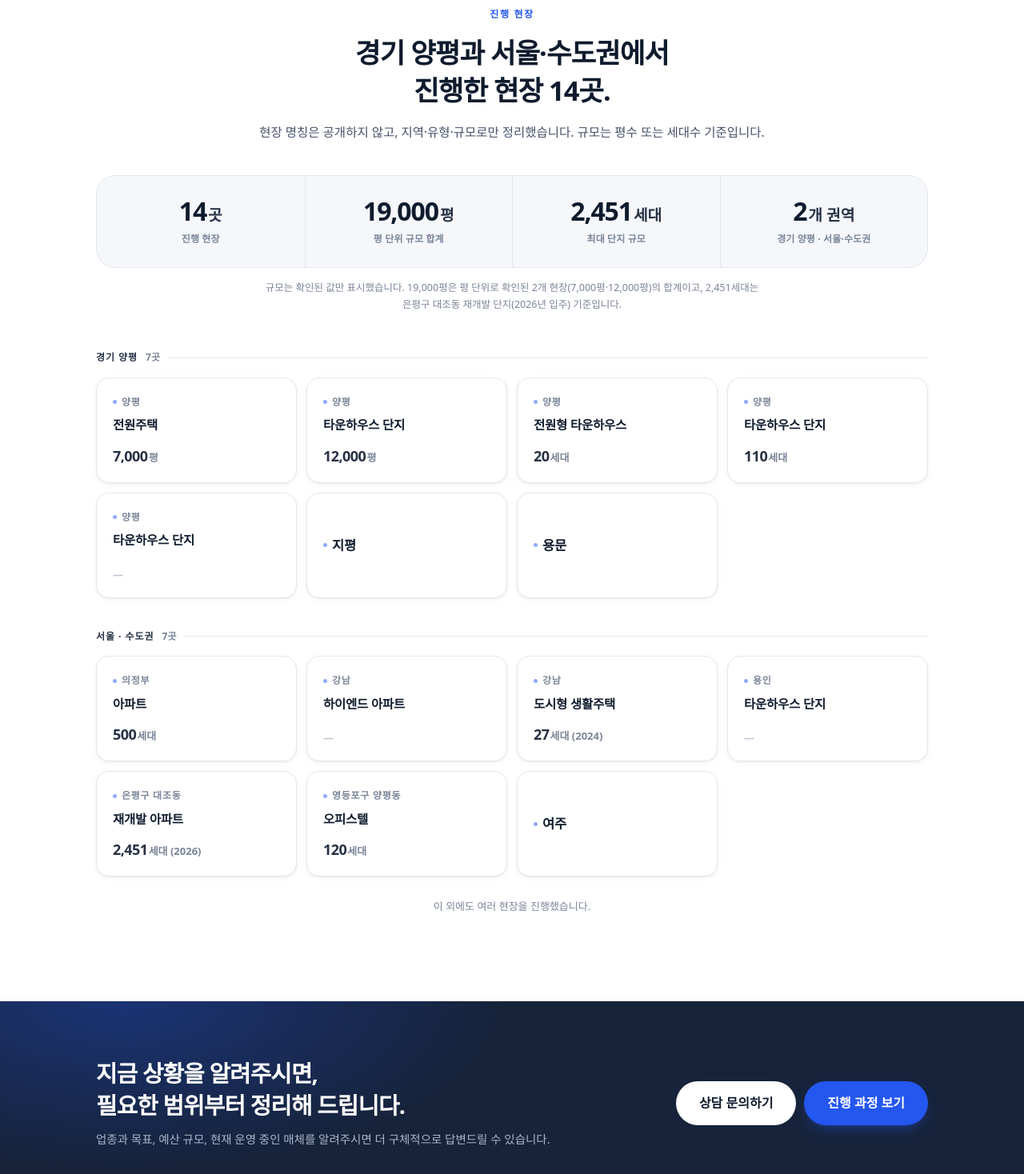
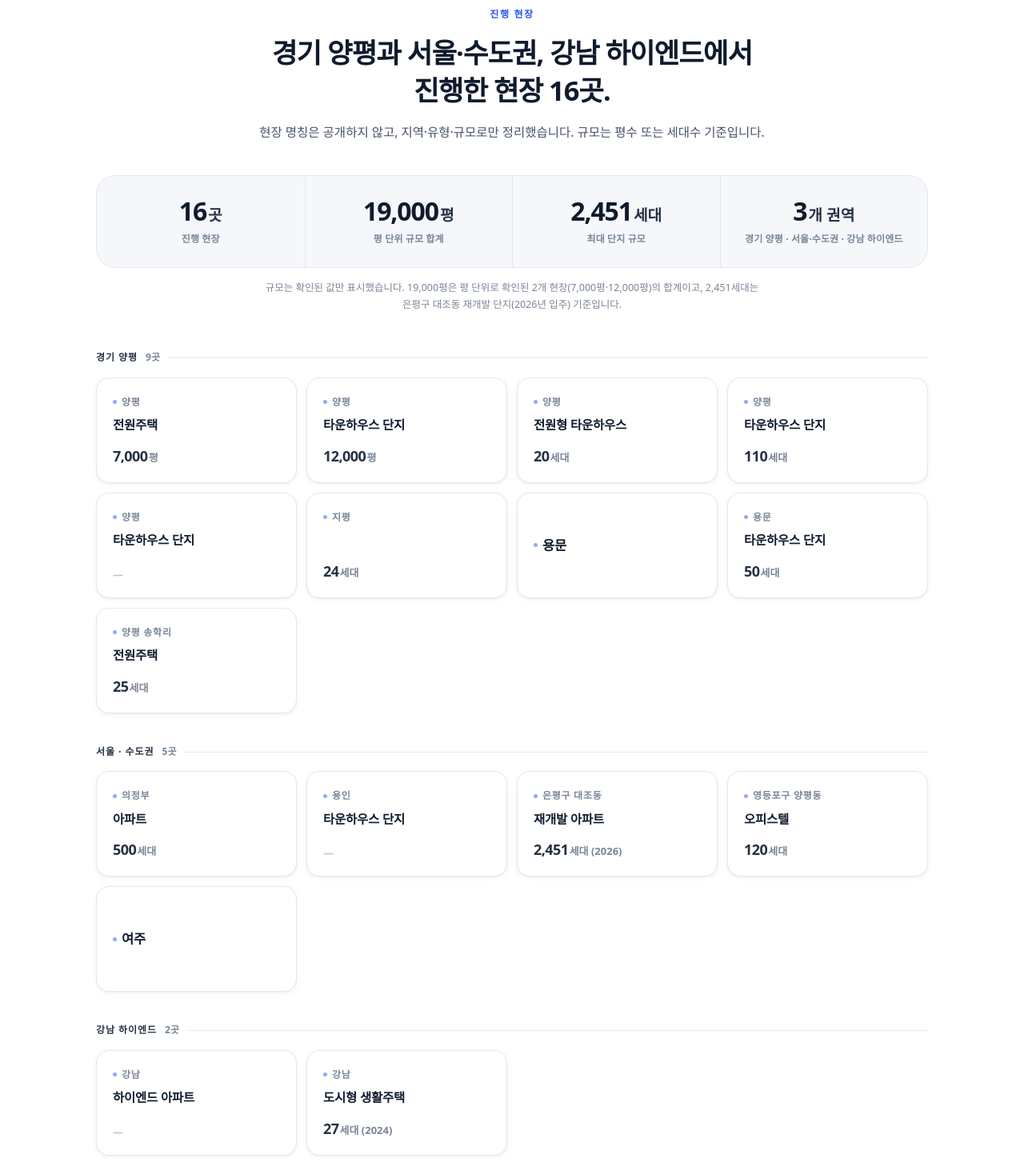
Before and after one commit to ongtnt02/soheeen, a plain HTML site: page index.html in a window 1280 px wide. Shown: the part 2731-4199 px from the top of the page at 80% size. Drawn offline with Linux system fonts and the light colour scheme.

Commit message:
진행 현장 16곳으로 확장: 용문 50세대·양평 송학리 25세대 추가, 지평 24세대 반영, 강남 하이엔드 그룹 분리

```diff
--- a/index.html
+++ b/index.html
@@ -283,7 +283,7 @@
     <div class="wrap">
       <div class="section-head center">
         <p class="section-label">진행 현장</p>
-        <h2>경기 양평과 서울·수도권에서<br class="br-d"> 진행한 현장 14곳.</h2>
+        <h2>경기 양평과 서울·수도권, 강남&nbsp;하이엔드에서<br class="br-d"> 진행한 현장 16곳.</h2>
         <p class="section-desc">
           현장 명칭은 공개하지 않고, 지역·유형·규모로만 정리했습니다. 규모는 평수 또는 세대수 기준입니다.
         </p>
@@ -292,7 +292,7 @@
       <!-- 요약 지표: 숫자는 아래 목록에서 계산한 값만 사용 (없는 값은 만들지 않음) -->
       <ul class="pf-stats" aria-label="진행 현장 요약">
         <li class="pf-stat">
-          <span class="pf-stat-num">14<span>곳</span></span>
+          <span class="pf-stat-num">16<span>곳</span></span>
           <span class="pf-stat-label">진행 현장</span>
         </li>
         <li class="pf-stat">
@@ -304,8 +304,8 @@
           <span class="pf-stat-label">최대 단지 규모</span>
         </li>
         <li class="pf-stat">
-          <span class="pf-stat-num">2<span>개 권역</span></span>
-          <span class="pf-stat-label">경기 양평 · 서울·수도권</span>
+          <span class="pf-stat-num">3<span>개 권역</span></span>
+          <span class="pf-stat-label">경기 양평 · 서울·수도권 · 강남&nbsp;하이엔드</span>
         </li>
       </ul>
       <p class="pf-stats-note">
@@ -321,7 +321,7 @@
           (프로젝트 정식 명칭은 적지 않습니다.)
         -->
         <div class="site-group">
-          <p class="site-group-head"><span>경기 양평</span><span class="site-group-count">7곳</span></p>
+          <p class="site-group-head"><span>경기 양평</span><span class="site-group-count">9곳</span></p>
           <ul class="site-grid">
             <li class="site-card">
               <p class="site-card-area">양평</p>
@@ -348,32 +348,33 @@
               <p class="site-card-type">타운하우스 단지</p>
               <p class="site-card-scale is-empty">—</p>
             </li>
-            <li class="site-card site-card--bare">
+            <li class="site-card">
               <p class="site-card-area">지평</p>
+              <p class="site-card-scale"><b>24</b>세대</p>
             </li>
             <li class="site-card site-card--bare">
               <p class="site-card-area">용문</p>
+            </li>
+            <li class="site-card">
+              <p class="site-card-area">용문</p>
+              <p class="site-card-type">타운하우스 단지</p>
+              <p class="site-card-scale"><b>50</b>세대</p>
+            </li>
+            <li class="site-card">
+              <p class="site-card-area">양평 송학리</p>
+              <p class="site-card-type">전원주택</p>
+              <p class="site-card-scale"><b>25</b>세대</p>
             </li>
           </ul>
         </div>
 
         <div class="site-group">
-          <p class="site-group-head"><span>서울 · 수도권</span><span class="site-group-count">7곳</span></p>
+          <p class="site-group-head"><span>서울 · 수도권</span><span class="site-group-count">5곳</span></p>
           <ul class="site-grid">
             <li class="site-card">
               <p class="site-card-area">의정부</p>
               <p class="site-card-type">아파트</p>
               <p class="site-card-scale"><b>500</b>세대</p>
-            </li>
-            <li class="site-card">
-              <p class="site-card-area">강남</p>
-              <p class="site-card-type">하이엔드 아파트</p>
-              <p class="site-card-scale is-empty">—</p>
-            </li>
-            <li class="site-card">
-              <p class="site-card-area">강남</p>
-              <p class="site-card-type">도시형 생활주택</p>
-              <p class="site-card-scale"><b>27</b>세대 (2024)</p>
             </li>
             <li class="site-card">
               <p class="site-card-area">용인</p>
@@ -392,6 +393,22 @@
             </li>
             <li class="site-card site-card--bare">
               <p class="site-card-area">여주</p>
+            </li>
+          </ul>
+        </div>
+
+        <div class="site-group">
+          <p class="site-group-head"><span>강남 하이엔드</span><span class="site-group-count">2곳</span></p>
+          <ul class="site-grid">
+            <li class="site-card">
+              <p class="site-card-area">강남</p>
+              <p class="site-card-type">하이엔드 아파트</p>
+              <p class="site-card-scale is-empty">—</p>
+            </li>
+            <li class="site-card">
+              <p class="site-card-area">강남</p>
+              <p class="site-card-type">도시형 생활주택</p>
+              <p class="site-card-scale"><b>27</b>세대 (2024)</p>
             </li>
           </ul>
         </div>
```
Also changed, not shown: 2 other files.
